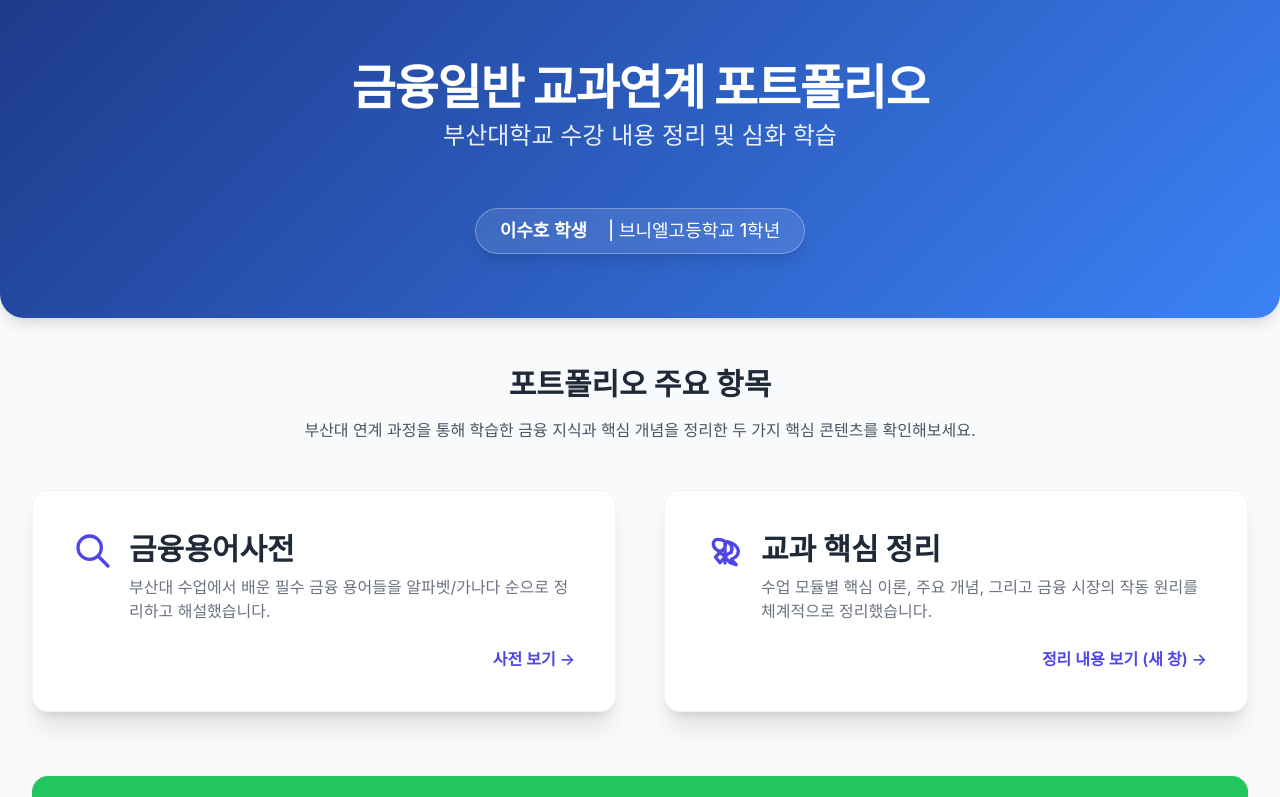
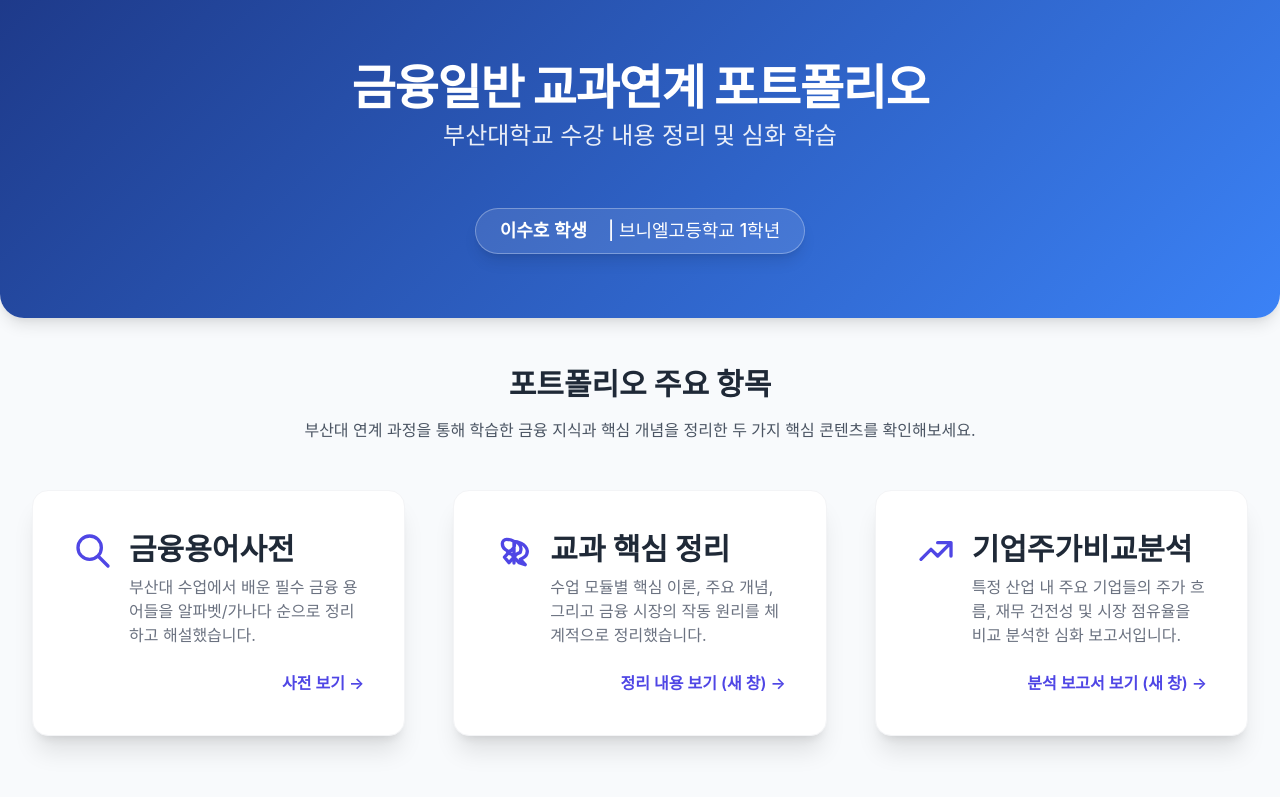
Before and after one commit to pnuedust01-ops/coschool, a plain HTML site: page index.html in a window 1280 px wide. Shown: the top 797 px of the page. Drawn offline with nearby package versions, Linux system fonts and the light colour scheme.

Commit message:
Update index.html

```diff
--- a/index.html
+++ b/index.html
@@ -55,8 +55,8 @@
             </p>
         </section>
 
-        <!-- 핵심 항목 카드 (금융용어사전 & 교과핵심정리) -->
-        <div class="grid md:grid-cols-2 gap-8 lg:gap-12 mb-16">
+        <!-- 핵심 항목 카드 (총 3개: 금융용어사전, 교과핵심정리, 기업주가비교분석) -->
+        <div class="grid md:grid-cols-2 lg:grid-cols-3 gap-8 lg:gap-12 mb-16">
 
             <!-- 1. 금융용어사전 카드 (dict.html 연결) -->
             <a href="dict.html" class="portfolio-card block bg-white p-8 sm:p-10 rounded-2xl shadow-xl border border-gray-100 text-gray-800 hover:ring-4 hover:ring-indigo-200/50">
@@ -97,6 +97,27 @@
                 </div>
                 <div class="mt-6 flex justify-end">
                     <span class="text-indigo-600 font-semibold hover:text-indigo-700">정리 내용 보기 (새 창) &rarr;</span>
+                </div>
+            </a>
+
+            <!-- 3. 기업주가비교분석 카드 (새로 추가) -->
+            <a href="https://gemini.google.com/share/0be41eeadfc9" target="_blank" class="portfolio-card block bg-white p-8 sm:p-10 rounded-2xl shadow-xl border border-gray-100 text-gray-800 hover:ring-4 hover:ring-indigo-200/50">
+                <div class="flex items-start">
+                    <!-- 주가 추세 아이콘 (Trending Up) -->
+                    <svg class="w-10 h-10 text-indigo-600 mr-4 flex-shrink-0" fill="none" stroke="currentColor" viewBox="0 0 24 24" xmlns="http://www.w3.org/2000/svg">
+                        <path stroke-linecap="round" stroke-linejoin="round" stroke-width="2" d="M13 7h8m0 0v8m0-8l-8 8-4-4-6 6"></path>
+                    </svg>
+                    <div>
+                        <h3 class="text-2xl sm:text-3xl font-bold mb-2">
+                            기업주가비교분석
+                        </h3>
+                        <p class="text-gray-500">
+                            특정 산업 내 주요 기업들의 주가 흐름, 재무 건전성 및 시장 점유율을 비교 분석한 심화 보고서입니다.
+                        </p>
+                    </div>
+                </div>
+                <div class="mt-6 flex justify-end">
+                    <span class="text-indigo-600 font-semibold hover:text-indigo-700">분석 보고서 보기 (새 창) &rarr;</span>
                 </div>
             </a>
 
```
